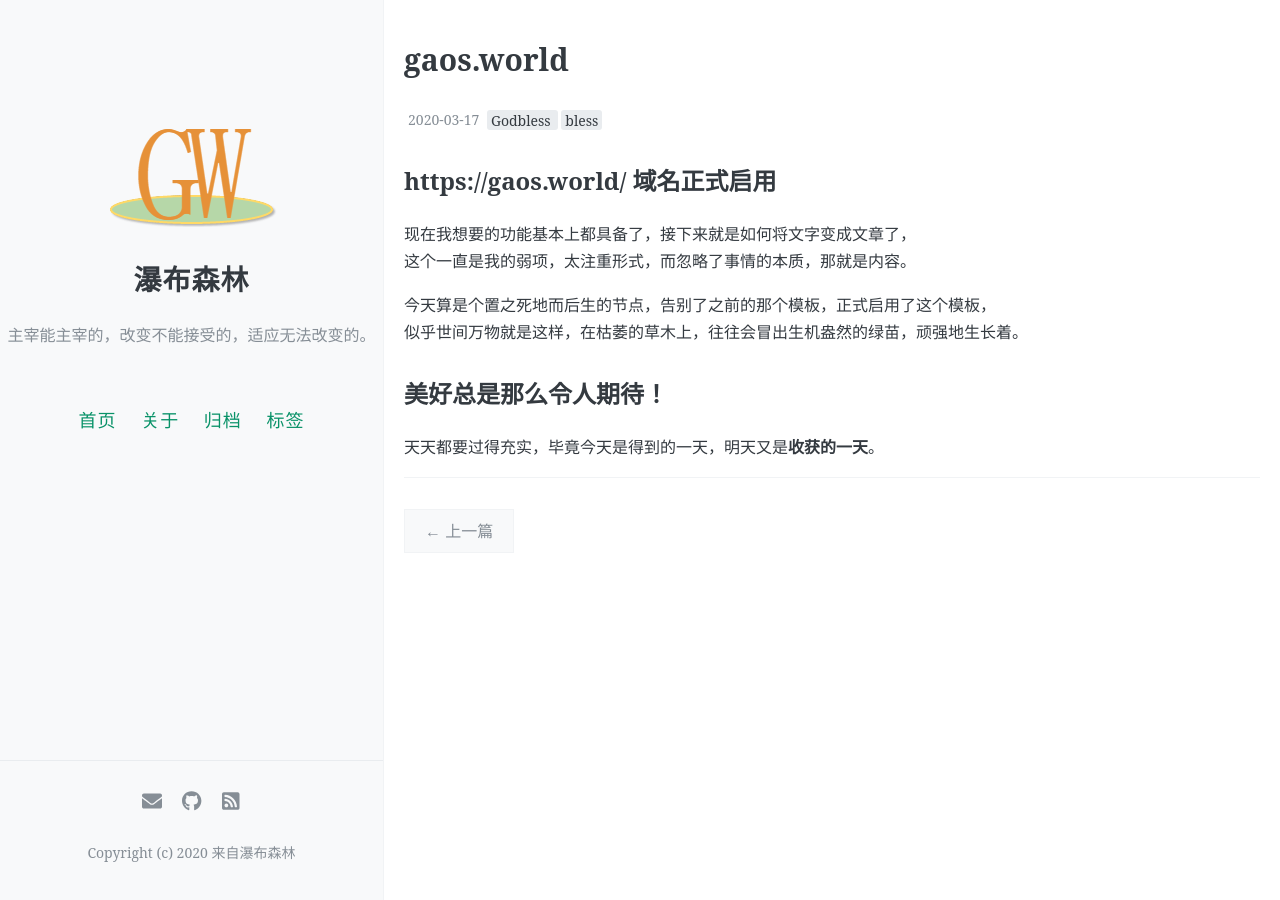
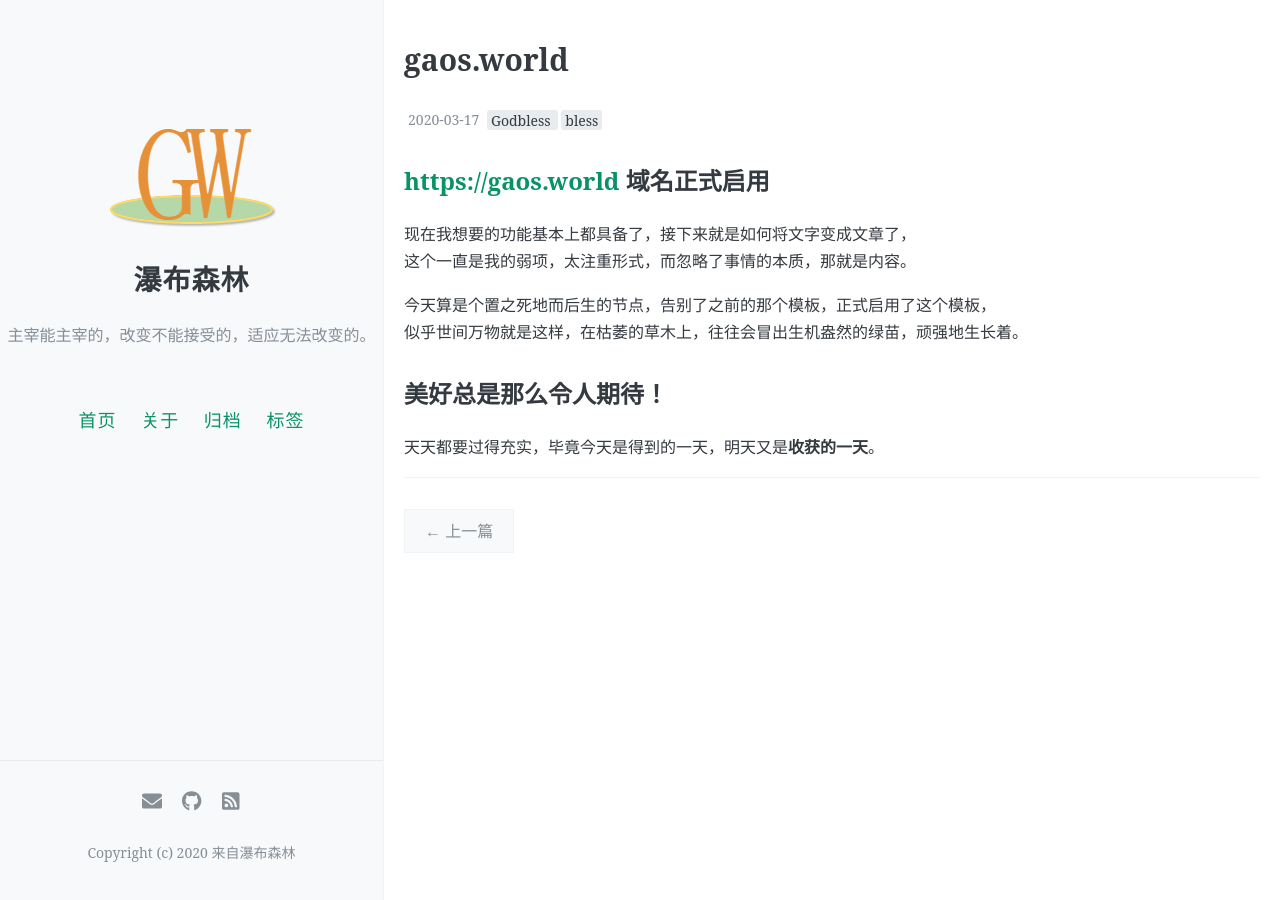
Before and after one commit to jordongao/jordongao.github.io, a Jekyll site: the page built from _posts/2020-03-17-gao.md, in a window 1280 px wide. Built offline with Jekyll 4.4.1, drawn with Linux system fonts in a browser that asks for light colours; comment, search, counter and statistics services are not loaded.

Commit message:
Update 2020-03-17-gao.md

```diff
--- a/_posts/2020-03-17-gao.md
+++ b/_posts/2020-03-17-gao.md
@@ -8,7 +8,7 @@ tags: [Godbless, bless]
 comments: true
 ---
 
-## https://gaos.world/ 域名正式启用
+## <https://gaos.world> 域名正式启用
 
 现在我想要的功能基本上都具备了，接下来就是如何将文字变成文章了，<br>
 这个一直是我的弱项，太注重形式，而忽略了事情的本质，那就是内容。
```
